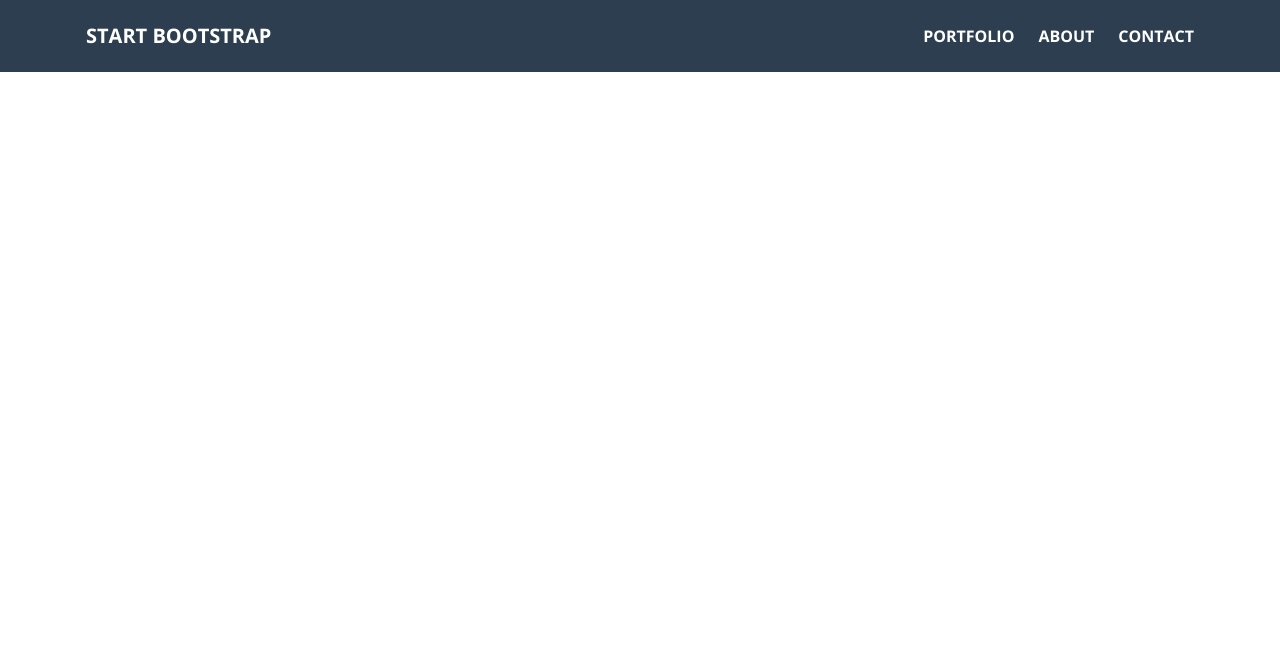
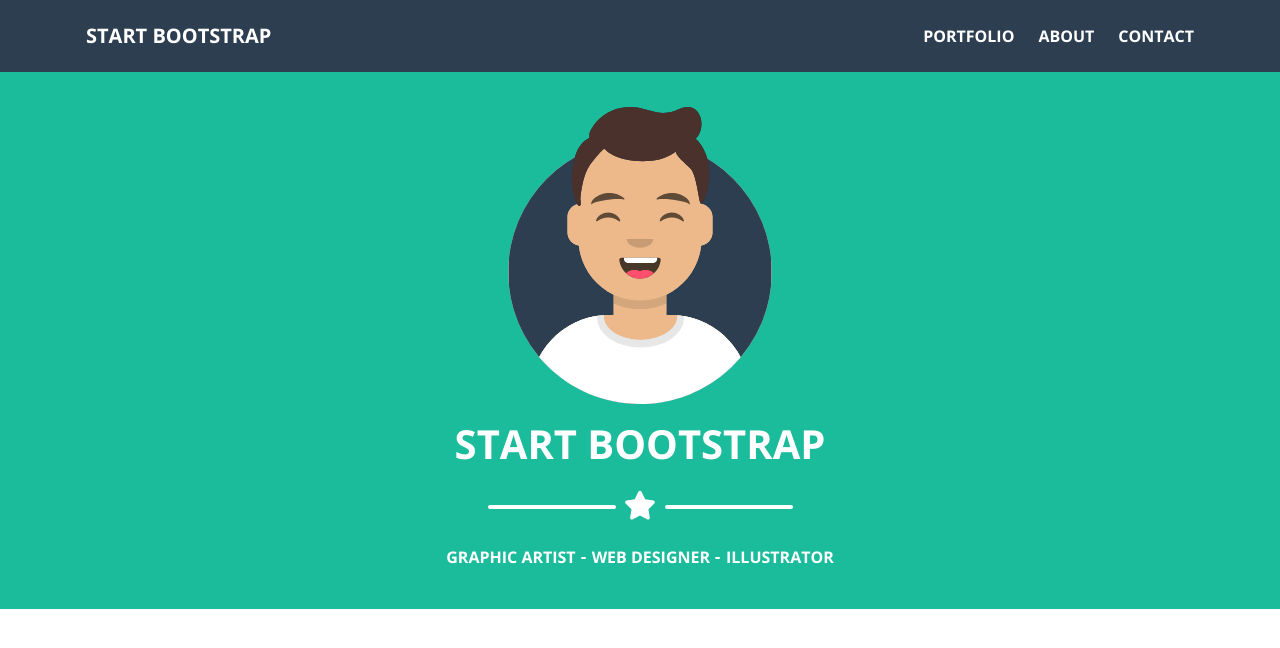
Before and after one commit to TheBloodShadow-py/html-css-bootstrap-freelancer, a plain HTML site: page index.html in a window 1280 px wide. Drawn offline with nearby package versions, Linux system fonts and the light colour scheme.

Commit message:
ADD - hero section

```diff
--- a/css/main.css
+++ b/css/main.css
@@ -35,6 +35,15 @@ ol {
   font-size: 1.3rem;
 }
 
+.container,
+.container-sm,
+.container-md,
+.container-xl,
+.container.xxl,
+.container-fluid {
+  transition: 0.2s max-width linear !important;
+}
+
 /* HEADER */
 
 header {
@@ -49,3 +58,103 @@ header .icon-wrapper {
 header .icon-wrapper:hover {
   background-color: var(--footer-secondary-bg-color);
 }
+
+header ul li {
+  cursor: pointer;
+}
+
+/* HERO SECTION */
+
+.hero {
+  background-color: var(--primary-bg-color);
+}
+
+.skills li {
+  position: relative;
+}
+
+.hero .icon-wrapper {
+  font-size: 1.8rem;
+  position: relative;
+}
+
+.hero img {
+  transition: 0.2s width linear !important;
+}
+
+.hero .icon-wrapper::before {
+  content: "";
+  display: table;
+  position: absolute;
+  top: 50%;
+  transform: translate(-50%, -50%);
+  left: -3.1rem;
+  width: 5rem;
+  height: 0.25rem;
+  border-radius: 0.625rem;
+  background-color: var(--text-color);
+  transition: 0.3s linear width, 0.3s linear left;
+}
+
+.hero .icon-wrapper::after {
+  content: "";
+  display: table;
+  position: absolute;
+  top: 50%;
+  transform: translate(-50%, -50%);
+  left: 5.2rem;
+  width: 5rem;
+  height: 0.25rem;
+  border-radius: 0.625rem;
+  background-color: var(--text-color);
+  transition: 0.3s linear width, 0.3s linear left;
+}
+
+.skills li::before {
+  width: 0.3125rem;
+  height: 0.125rem;
+  content: "";
+  position: absolute;
+  display: table;
+  top: 50%;
+  right: -0.625rem;
+  background-color: var(--text-color);
+  border-radius: 0.625rem;
+}
+
+.not-before::before {
+  display: none !important;
+}
+
+/* MEDIA */
+
+@media (min-width: 768px) {
+  .hero .icon-wrapper::before {
+    width: 6rem;
+    left: -3.5rem;
+  }
+  .hero .icon-wrapper::after {
+    width: 6rem;
+    left: 5.6rem;
+  }
+}
+
+@media (min-width: 992px) {
+  .w-xl-75 {
+    width: 75% !important;
+  }
+}
+
+@media (min-width: 1200px) {
+  .hero .icon-wrapper::before {
+    width: 8rem;
+    left: -4.5rem;
+  }
+  .hero .icon-wrapper::after {
+    width: 8rem;
+    left: 6.6rem;
+  }
+}
+
+@media (min-width: 1400px) {
+}
--- a/index.html
+++ b/index.html
@@ -44,5 +44,37 @@
         </div>
       </div>
     </header>
+    <!-- MAIN CONTENT -->
+    <main>
+      <!-- HERO SECTION -->
+      <section class="hero py-4 px-1">
+        <div class="container-md">
+          <div class="row justify-content-center">
+            <div class="col-auto text-uppercase text-center">
+              <img
+                class="w-xl-75 w-50 mb-3"
+                src="./img/avatar.svg"
+                alt="Avatar"
+              />
+              <h2 class="h1 fw-bold m-0">Start Bootstrap</h2>
+              <div class="icon-wrapper">
+                <i class="fa-star fa-solid my-4"></i>
+              </div>
+              <ul
+                class="skills p-0 d-flex flex-wrap fs-6 d-flex fw-bold gap-3 justify-content-center"
+              >
+                <li>Graphic artist</li>
+                <li>Web Designer</li>
+                <li
+                  class="not-before d-flex justify-content-center align-items-center"
+                >
+                  Illustrator
+                </li>
+              </ul>
+            </div>
+          </div>
+        </div>
+      </section>
+    </main>
   </body>
 </html>
```
